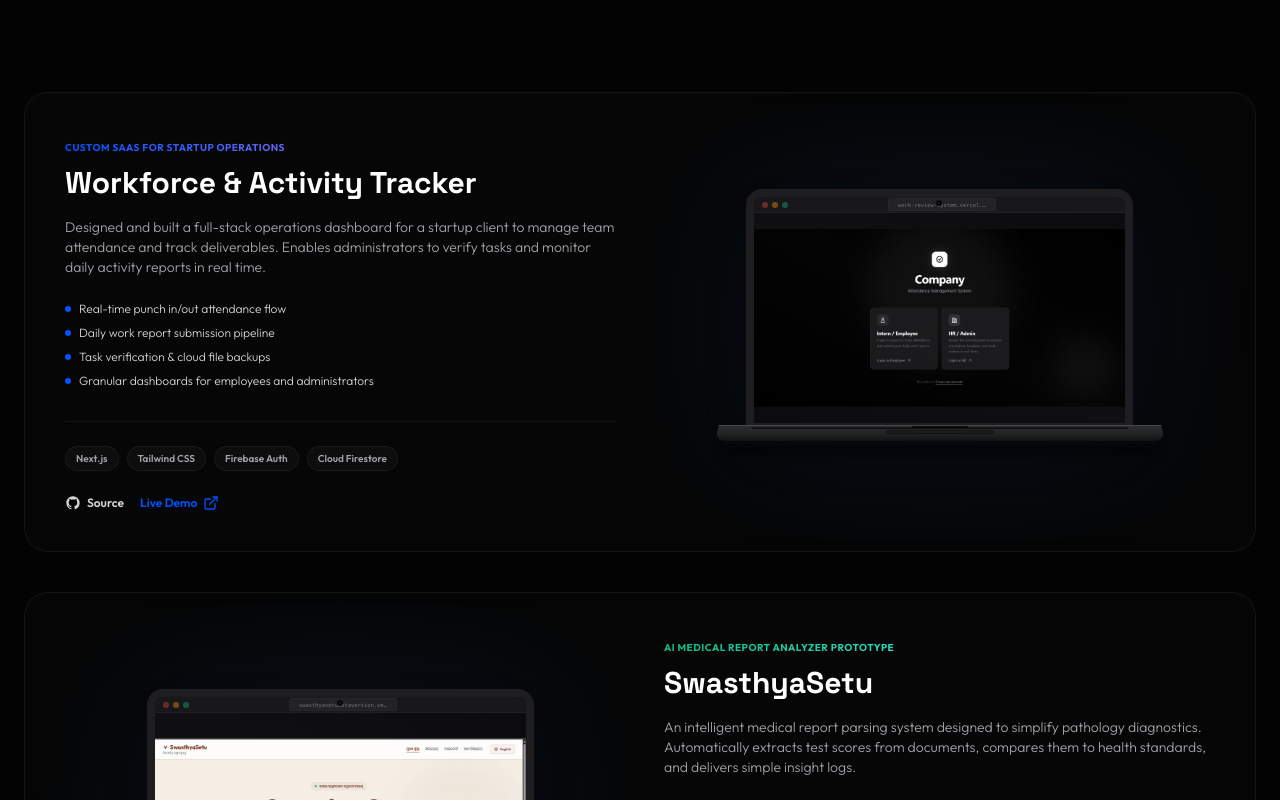
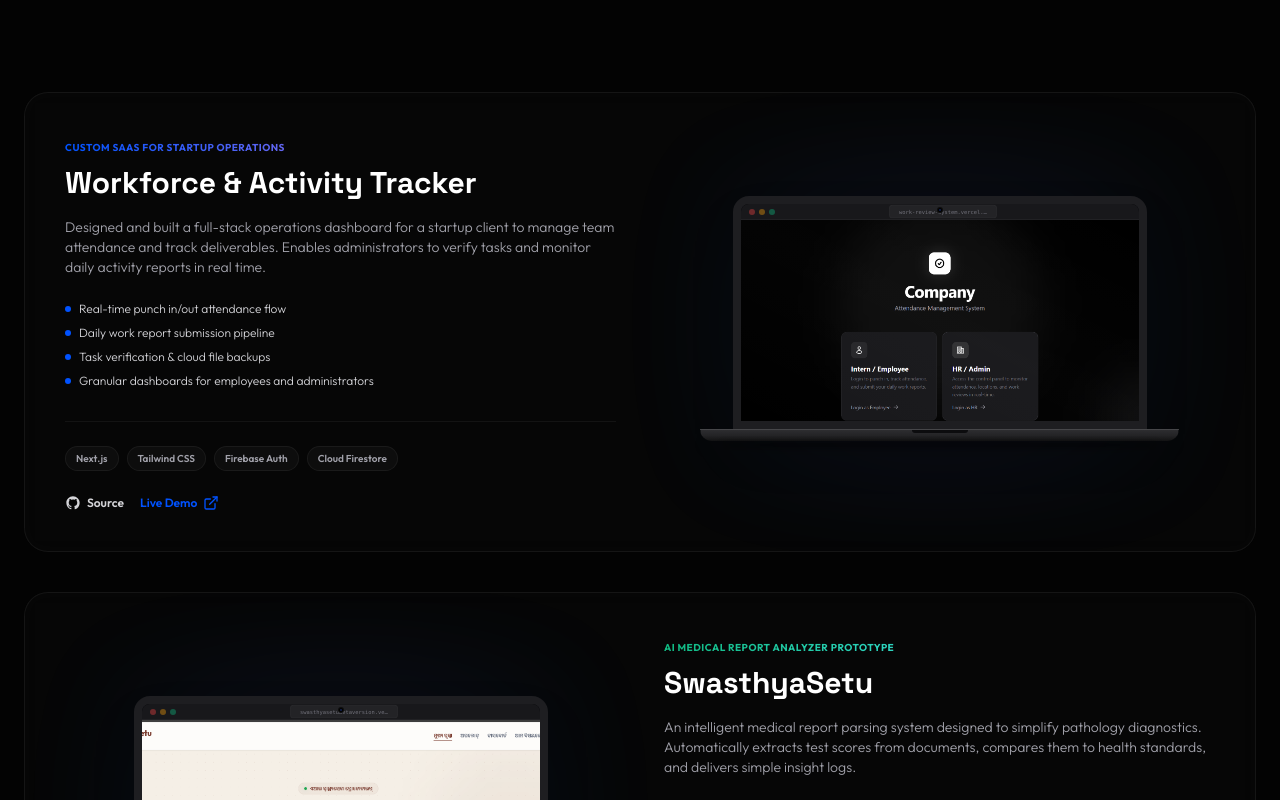
Before and after one commit to hellossp/portfolio, a React (Vite) app: page / in a window 1280 px wide. Shown: the part 2320-3120 px from the top of the page. Built offline with nearby package versions, Linux system fonts and the light colour scheme.

Commit message:
style: convert mockups to flat 2D laptops with slow page scroll hover animation

```diff
--- a/src/components/Projects.jsx
+++ b/src/components/Projects.jsx
@@ -12,12 +12,10 @@ const LaptopMockup = ({ screenshot, url }) => {
   const cleanUrl = url ? url.replace('https://', '').replace('http://', '').split('/')[0] : 'localhost';
 
   return (
-    <div className="w-full max-w-[440px] lg:max-w-[460px] mx-auto flex flex-col items-center select-none relative">
-      {/* 3D Reflection base under laptop */}
-      <div className="absolute -bottom-6 w-[88%] h-[30px] bg-accentBlue/10 rounded-full blur-[30px] opacity-0 group-hover/laptop:opacity-100 transition-opacity duration-700 pointer-events-none" />
+    <div className="w-full max-w-[440px] lg:max-w-[460px] mx-auto flex flex-col items-center select-none group/laptop">
+      {/* Laptop Screen / Display Lid */}
+      <div className="w-[90%] aspect-[16/9] bg-[#0c0c0e] border-[8px] border-[#1e1e21] rounded-t-2xl shadow-2xl relative flex flex-col overflow-hidden">
 
-      {/* Laptop Screen / Display Lid */}
-      <div className="w-[84%] aspect-[16/10] bg-[#0c0c0e] border-[8px] border-[#1e1e21] rounded-t-2xl shadow-2xl relative flex flex-col overflow-hidden z-10">
         {/* Web Camera Sensor */}
         <div className="absolute top-[3px] left-1/2 -translate-x-1/2 w-1.5 h-1.5 rounded-full bg-black border border-white/5 flex items-center justify-center z-20">
           <div className="w-0.5 h-0.5 rounded-full bg-blue-900/60" />
@@ -38,12 +36,12 @@ const LaptopMockup = ({ screenshot, url }) => {
             <div className="w-5" />
           </div>
 
-          {/* Main Web Page Screenshot Display */}
-          <div className="flex-1 w-full relative overflow-hidden bg-[#0c0c0e] flex items-center justify-center">
+          {/* Main Web Page Screenshot Display (scrollable on hover) */}
+          <div className="flex-1 w-full relative overflow-hidden bg-[#0c0c0e]">
             <img
               src={screenshot}
               alt="App Display UI"
-              className="w-full h-auto max-h-full object-contain"
+              className="w-[132%] max-w-none absolute top-0 left-[-16%] transition-transform duration-[6000ms] ease-in-out group-hover/laptop:-translate-y-[10%]"
             />
             {/* Subtle screen glare/reflection */}
             <div className="absolute inset-0 bg-gradient-to-tr from-transparent via-white/[0.015] to-transparent pointer-events-none z-10" />
@@ -51,27 +49,14 @@ const LaptopMockup = ({ screenshot, url }) => {
         </div>
       </div>
 
-      {/* Keyboard Base Deck (MacBook Style 3D Slanted Base) */}
-      <div
-        className="w-[96%] h-[20px] bg-gradient-to-b from-[#2d2d30] via-[#242426] to-[#121213] border-t border-[#4c4c4f] rounded-b-xl relative shadow-2xl z-20"
-        style={{
-          transform: 'perspective(600px) rotateX(38deg)',
-          transformOrigin: 'top center',
-          marginTop: '-6px'
-        }}
-      >
-        {/* Recessed Keyboard well indentation */}
-        <div className="absolute top-[2px] left-1/2 -translate-x-1/2 w-[85%] h-[2px] bg-black/60 rounded" />
-
-        {/* Trackpad Indentation */}
-        <div className="absolute top-[5px] left-1/2 -translate-x-1/2 w-[24%] h-[5px] bg-[#1d1d1f] rounded border border-black/45" />
-
+      {/* 2D Flat Keyboard Base Deck */}
+      <div className="w-[104%] h-[12px] bg-gradient-to-b from-[#2d2d30] via-[#242426] to-[#121213] border-t border-[#464649] rounded-b-xl relative shadow-lg">
         {/* Front Opening Notch */}
-        <div className="absolute top-0 left-1/2 -translate-x-1/2 w-14 h-[3px] bg-zinc-950 rounded-b" />
+        <div className="absolute top-0 left-1/2 -translate-x-1/2 w-14 h-[3px] bg-[#0c0c0e] rounded-b-md" />
       </div>
 
       {/* Shadow base depth */}
-      <div className="w-[96%] h-[8px] bg-black/60 rounded-full blur-[5px] mt-[2px]" />
+      <div className="w-[94%] h-[5px] bg-black/40 rounded-full blur-[3px] mt-[1.5px]" />
     </div>
   );
 };
@@ -175,10 +160,6 @@ function ProjectCard({ project, index }) {
 
   const isEven = index % 2 === 0;
 
-  // 3D Parallax Tilt calculations
-  const tiltX = hovered ? (coords.y - 150) / 12 : 0;
-  const tiltY = hovered ? (coords.x - 250) / 15 : 0;
-
   return (
     <motion.div
       ref={cardRef}
@@ -265,15 +246,8 @@ function ProjectCard({ project, index }) {
         </div>
       </div>
 
-      {/* Visual Mockup Canvas (3D Parallax Tilt container) */}
-      <div
-        className={`flex-1 flex items-center justify-center order-1 ${isEven ? 'lg:order-2' : 'lg:order-1'} relative py-6`}
-        style={{
-          transform: hovered ? `perspective(1000px) rotateX(${-tiltX}deg) rotateY(${tiltY}deg) scale(1.03)` : 'perspective(1000px) rotateX(0deg) rotateY(0deg) scale(1)',
-          transition: hovered ? 'transform 0.08s ease-out' : 'transform 0.6s ease-in-out',
-          transformStyle: 'preserve-3d'
-        }}
-      >
+      {/* Visual Mockup Canvas (Static Flat 2D container) */}
+      <div className={`flex-1 flex items-center justify-center order-1 ${isEven ? 'lg:order-2' : 'lg:order-1'} relative py-6`}>
         <div className="absolute inset-0 bg-radial-glow blur-2xl opacity-40 pointer-events-none animate-pulse-slow" />
         <LaptopMockup screenshot={project.screenshot} url={project.demo} />
       </div>
```
